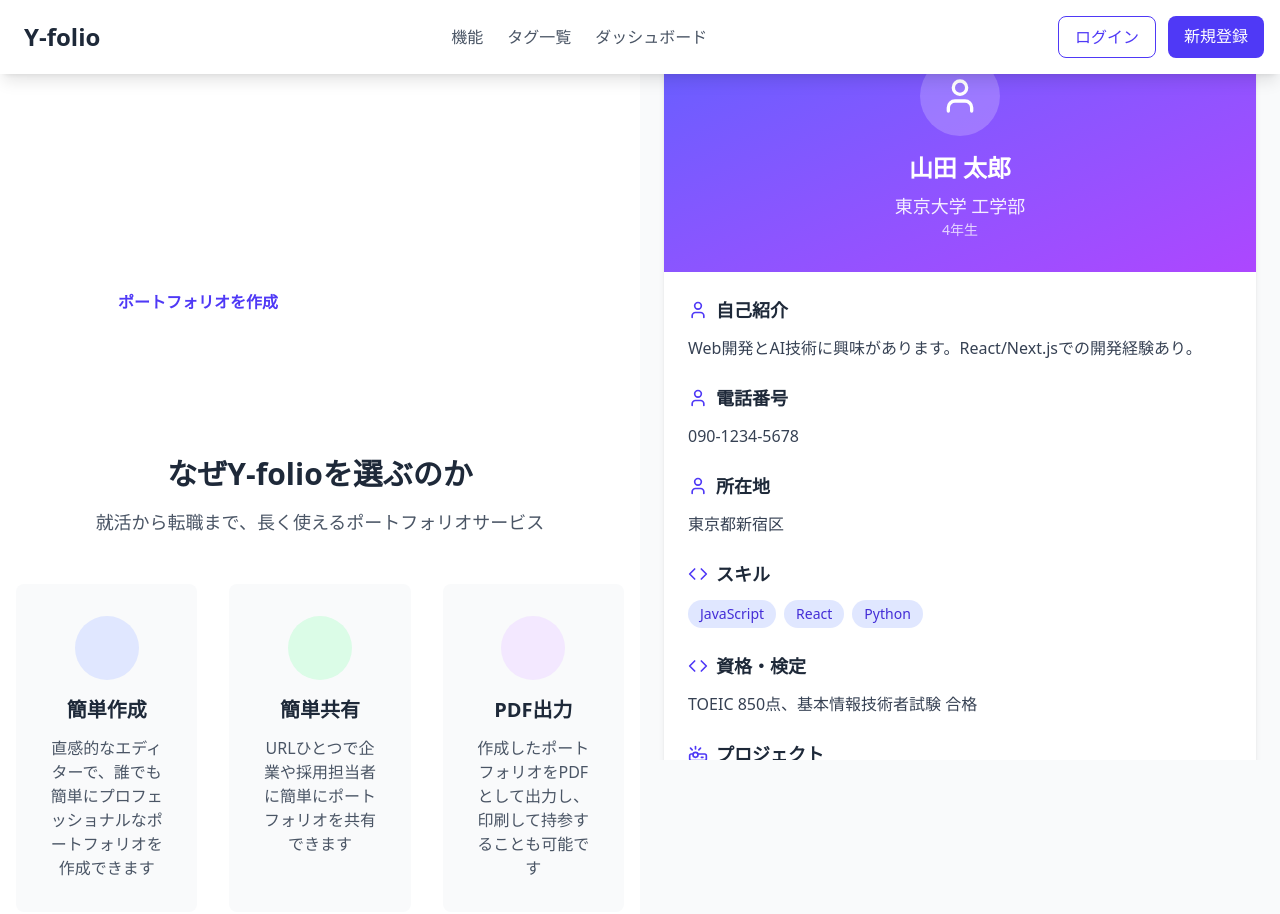
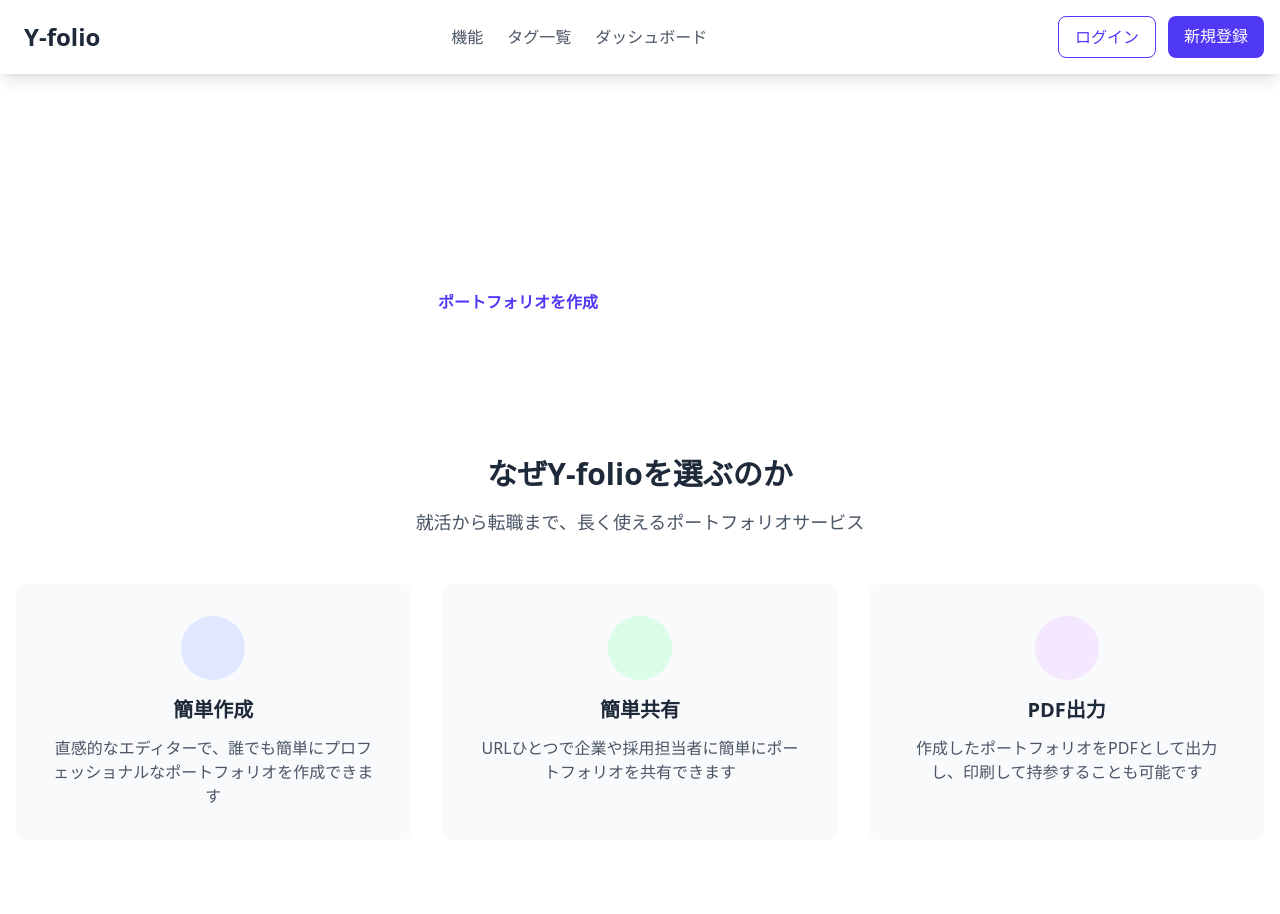
Before and after one commit to Ma2-take/y-folio-next, a Next.js app: page / in a window 1280 px wide. Shown: the top 914 px of the page. Built offline with nearby package versions, Linux system fonts and the light colour scheme.

Commit message:
useClient

```diff
--- a/src/app/page.tsx
+++ b/src/app/page.tsx
@@ -1,3 +1,5 @@
+'use client';
+
 import React, { useState } from 'react';
 import { User, Code, Projector, Briefcase, Plus } from 'lucide-react';
 
@@ -38,9 +40,8 @@ const sampleForm = {
 export default function LandingPage() {
   const [form] = useState(sampleForm);
   return (
-    <div className="flex min-h-screen">
-      {/* 左: ランディング */}
-      <div className="w-1/2">
+    <div className="min-h-screen">
+      {/* ランディングページ */}
       <section className="gradient-bg text-white pt-24 pb-16">
         <div className="container mx-auto px-4 text-center">
           <div className="fade-in">
@@ -61,6 +62,7 @@ export default function LandingPage() {
           </div>
         </div>
       </section>
+
       {/* Features Section */}
       <section id="features" className="py-16 bg-white">
         <div className="container mx-auto px-4">
@@ -94,154 +96,5 @@ export default function LandingPage() {
         </div>
       </section>
     </div>
-      {/* 右: プレビュー */}
-      <div className="w-1/2 bg-gray-50 flex items-start">
-        <div className="preview-section p-6 w-full max-h-[calc(100vh-40px)] overflow-y-auto">
-          <div className="bg-white rounded-lg shadow-md overflow-hidden">
-            {/* Preview Header */}
-            <div className="bg-gradient-to-br from-indigo-500 to-purple-500 text-white p-8">
-              <div className="text-center">
-                <div className="w-20 h-20 bg-white/20 rounded-full mx-auto mb-4 flex items-center justify-center">
-                  <User className="w-10 h-10 text-white" />
-                </div>
-                <h2 className="text-2xl font-bold mb-2">{form.name || 'お名前を入力してください'}</h2>
-                <p className="text-lg opacity-90">{form.university || '大学・学部を入力してください'}</p>
-                <p className="text-sm opacity-75">{form.grade}</p>
-              </div>
-            </div>
-            {/* Preview Content */}
-            <div className="p-6">
-              {/* Introduction */}
-              {form.visibilitySettings.basicInfo && (
-                <div className="mb-6">
-                  <h3 className="text-lg font-semibold text-gray-800 mb-3 flex items-center">
-                    <User className="w-5 h-5 mr-2 text-indigo-600" />自己紹介
-                  </h3>
-                  <p className="text-gray-700">{form.selfIntroduction || '自己紹介を入力してください'}</p>
-                </div>
-              )}
-              {form.visibilitySettings.phone && (
-                <div className="mb-6">
-                  <h3 className="text-lg font-semibold text-gray-800 mb-3 flex items-center">
-                    <User className="w-5 h-5 mr-2 text-indigo-600" />電話番号
-                  </h3>
-                  <p className="text-gray-700">{form.phone || '電話番号を入力してください'}</p>
-                </div>
-              )}
-              {form.visibilitySettings.address && (
-                <div className="mb-6">
-                  <h3 className="text-lg font-semibold text-gray-800 mb-3 flex items-center">
-                    <User className="w-5 h-5 mr-2 text-indigo-600" />所在地
-                  </h3>
-                  <p className="text-gray-700">{form.address || '所在地を入力してください'}</p>
-                </div>
-              )}
-              {/* Skills */}
-              {form.visibilitySettings.skills && (
-                <div className="mb-6">
-                  <h3 className="text-lg font-semibold text-gray-800 mb-3 flex items-center">
-                    <Code className="w-5 h-5 mr-2 text-indigo-600" />スキル
-                  </h3>
-                  <div className="flex flex-wrap gap-2 mb-3">
-                    {form.skillTags.length === 0 ? (
-                      <span className="px-3 py-1 bg-gray-100 text-gray-500 rounded-full text-sm">スキルを追加してください</span>
-                    ) : (
-                      form.skillTags.map((tag, idx) => (
-                        <span key={idx} className="px-3 py-1 bg-indigo-100 text-indigo-700 rounded-full text-sm">{tag}</span>
-                      ))
-                    )}
-                  </div>
-                </div>
-              )}
-              {/* Certifications */}
-              {form.visibilitySettings.skills && (
-                <div className="mb-6">
-                  <h3 className="text-lg font-semibold text-gray-800 mb-3 flex items-center">
-                    <Code className="w-5 h-5 mr-2 text-indigo-600" />資格・検定
-                  </h3>
-                  <p className="text-gray-700">{form.certifications}</p>
-                </div>
-              )}
-              {/* Projects */}
-              {form.visibilitySettings.projects && (
-                <div className="mb-6">
-                  <h3 className="text-lg font-semibold text-gray-800 mb-3 flex items-center">
-                    <Projector className="w-5 h-5 mr-2 text-indigo-600" />プロジェクト
-                  </h3>
-                  <div>
-                    {form.projects.length === 0 ? (
-                      <span className="px-3 py-1 bg-gray-100 text-gray-500 rounded-full text-sm">プロジェクトを追加してください</span>
-                    ) : (
-                      form.projects.map((project, idx) => (
-                        <div key={idx} className="mb-2">
-                          <div className="font-semibold text-indigo-700">{project.name}</div>
-                          <div className="text-gray-700 text-sm">{project.description}</div>
-                          {project.url && <a href={project.url} className="text-indigo-500 text-xs underline" target="_blank" rel="noopener noreferrer">{project.url}</a>}
-                        </div>
-                      ))
-                    )}
-                  </div>
-                </div>
-              )}
-              {/* Experience & Activities */}
-              {form.visibilitySettings.experience && (form.experience.internship || form.experience.extracurricular || form.experience.awards) && (
-                <div className="mb-6">
-                  <h3 className="text-lg font-semibold text-gray-800 mb-3 flex items-center">
-                    <Briefcase className="w-5 h-5 mr-2 text-indigo-600" />経験・活動
-                  </h3>
-                  {form.experience.internship && (
-                    <div className="mb-4">
-                      <h4 className="font-medium text-gray-700 mb-2">インターンシップ経験</h4>
-                      <p className="text-gray-700 whitespace-pre-wrap">{form.experience.internship}</p>
-                    </div>
-                  )}
-                  {form.experience.extracurricular && (
-                    <div className="mb-4">
-                      <h4 className="font-medium text-gray-700 mb-2">課外活動・サークル</h4>
-                      <p className="text-gray-700 whitespace-pre-wrap">{form.experience.extracurricular}</p>
-                    </div>
-                  )}
-                  {form.experience.awards && (
-                    <div className="mb-4">
-                      <h4 className="font-medium text-gray-700 mb-2">受賞歴・表彰</h4>
-                      <p className="text-gray-700 whitespace-pre-wrap">{form.experience.awards}</p>
-                    </div>
-                  )}
-                </div>
-              )}
-              {/* Contact */}
-              {form.visibilitySettings.basicInfo && (
-                <div className="mb-6">
-                  <h3 className="text-lg font-semibold text-gray-800 mb-3 flex items-center">
-                    <User className="w-5 h-5 mr-2 text-indigo-600" />連絡先
-                  </h3>
-                  <p className="text-gray-700">{form.email || 'メールアドレスを入力してください'}</p>
-                </div>
-              )}
-              {/* Other Information */}
-              {form.visibilitySettings.other && (form.other.customQuestions || form.other.additionalInfo) && (
-                <div className="mb-6">
-                  <h3 className="text-lg font-semibold text-gray-800 mb-3 flex items-center">
-                    <Plus className="w-5 h-5 mr-2 text-indigo-600" />その他
-                  </h3>
-                  {form.other.customQuestions && (
-                    <div className="mb-4">
-                      <h4 className="font-medium text-gray-700 mb-2">企業のオリジナル設問</h4>
-                      <p className="text-gray-700 whitespace-pre-wrap">{form.other.customQuestions}</p>
-                    </div>
-                  )}
-                  {form.other.additionalInfo && (
-                    <div className="mb-4">
-                      <h4 className="font-medium text-gray-700 mb-2">その他の追加情報</h4>
-                      <p className="text-gray-700 whitespace-pre-wrap">{form.other.additionalInfo}</p>
-                    </div>
-                  )}
-                </div>
-              )}
-            </div>
-          </div>
-        </div>
-      </div>
-    </div>
   );
 }
```
Lines whose indentation alone changed are shown as unchanged.
